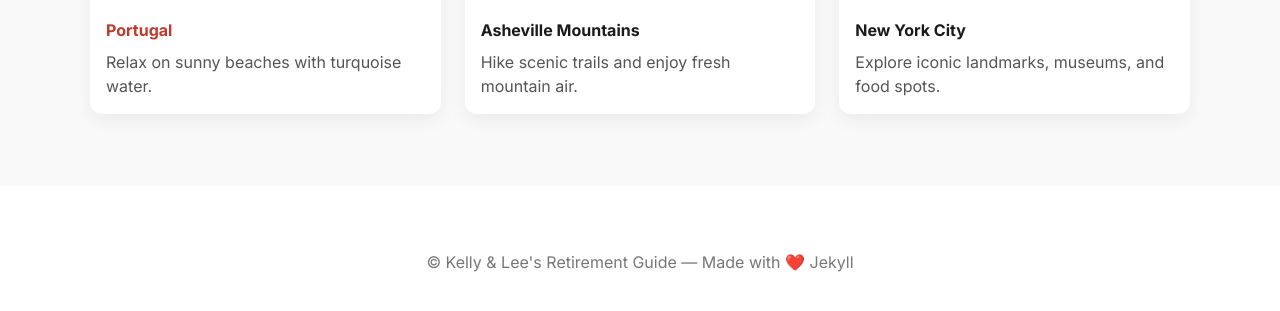
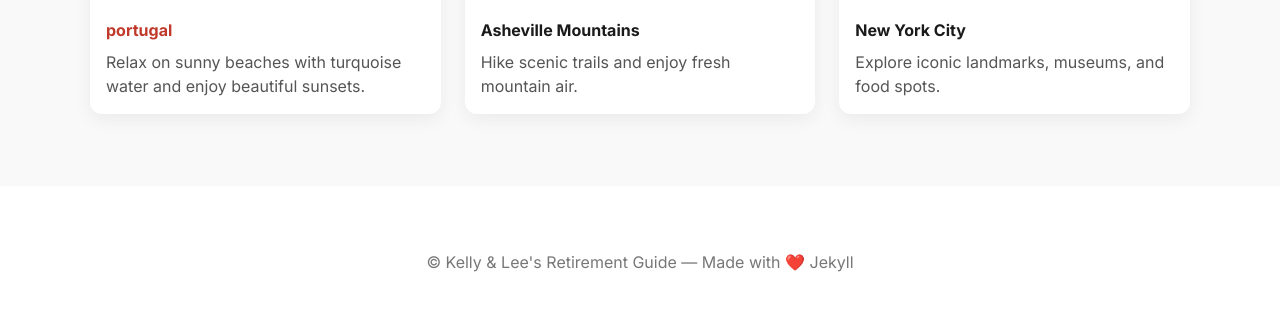
Before and after one commit to connormramey-create/Kelly_and_Lee-s_Retirement_Guide, a Jekyll site: the page built from index.md, in a window 1280 px wide and 1110 px high, cut to the strip 772-1083 px from the top of the window. Built offline with Jekyll 4.4.1, drawn with Linux system fonts in a browser that asks for light colours.

Commit message:
Update index.md

```diff
--- a/index.md
+++ b/index.md
@@ -7,15 +7,16 @@ title: Home
 
 <div class="cards-grid">
 
-<a href="{{ '/portugal/' | relative_url }}" class="card-link">
-  <div class="card">
-    <img src="https://images.unsplash.com/photo-1507525428034-b723cf961d3e?auto=format&fit=crop&w=400&q=60" alt="Beach">
-    <div class="card-body">
-      <h4>Portugal</h4>
-      <p>Relax on sunny beaches with turquoise water.</p>
+  <!-- portugal -->
+  <a href="{{ '/portugal/' | relative_url }}" class="card-link">
+    <div class="card">
+      <img src="https://images.unsplash.com/photo-1507525428034-b723cf961d3e?auto=format&fit=crop&w=400&q=60" alt="portugal">
+      <div class="card-body">
+        <h4>portugal</h4>
+        <p>Relax on sunny beaches with turquoise water and enjoy beautiful sunsets.</p>
+      </div>
     </div>
-  </div>
-</a>
+  </a>
 
 <div class="card">
 <img src="https://images.unsplash.com/photo-1501785888041-af3ef285b470?auto=format&fit=crop&w=400&q=60" alt="Mountains">
```
